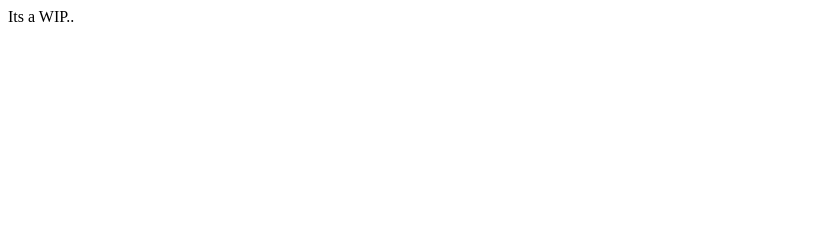
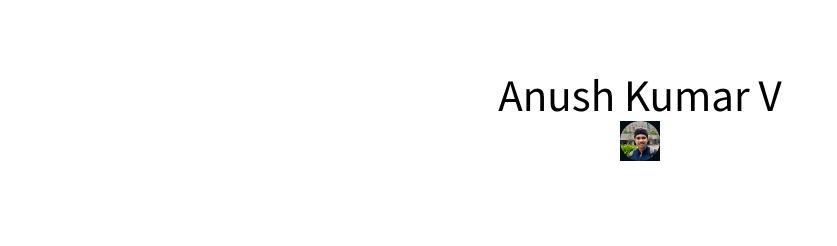
Before and after one commit to anushkumarv/anushkumarv.github.io, a plain HTML site: page index.html in a window 1280 px wide. Shown: the whole page, without its empty margins (0-837 px from the left). Drawn offline with Linux system fonts and the light colour scheme.

Commit message:
modified index html

```diff
--- a/index.html
+++ b/index.html
@@ -1 +1,19 @@
-Its a WIP..
+<?xml version="1.0" encoding="utf-8" ?>
+<!DOCTYPE html PUBLIC "-//W3C//DTD XHTML 1.0 Transitional//EN" "http://www.w3.org/TR/xhtml1/DTD/xhtml1-transitional.dtd">
+<html xmlns="http://www.w3.org/1999/xhtml" xml:lang="en" lang="en">
+<head>
+<meta http-equiv="Content-Type" content="text/html; charset=utf-8" />
+<meta name="generator" content="Docutils 0.16: http://docutils.sourceforge.net/" />
+<title>Anush Kumar V</title>
+<link rel="stylesheet" href="main.css" type="text/css" />
+</head>
+<body>
+<div class="document" id="anush-kumar-v">
+<h1 class="title">Anush Kumar V</h1>
+
+<div class="title-logos docutils container">
+<img alt="data/profile_pic.jpeg" src="data/profile_pic.jpeg" style="width: 40px;" />
+</div>
+</div>
+</body>
+</html>
```
